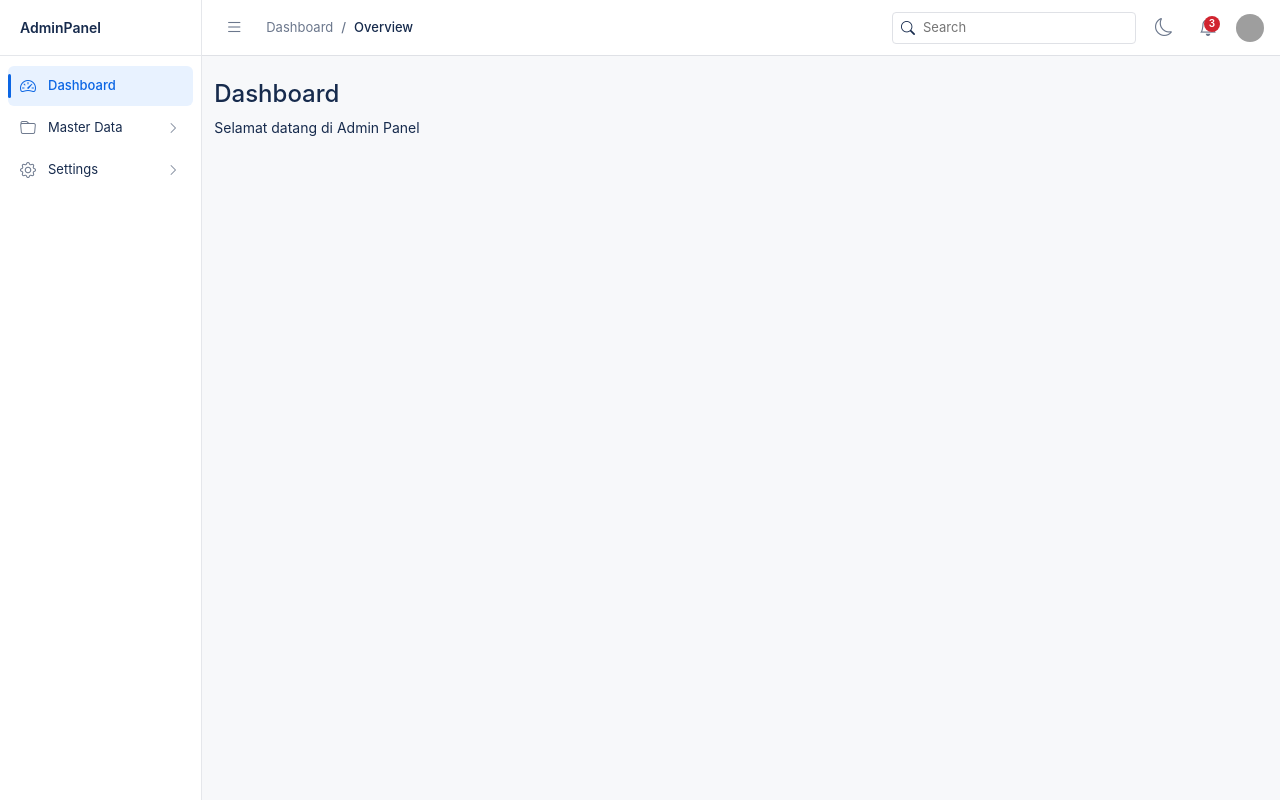
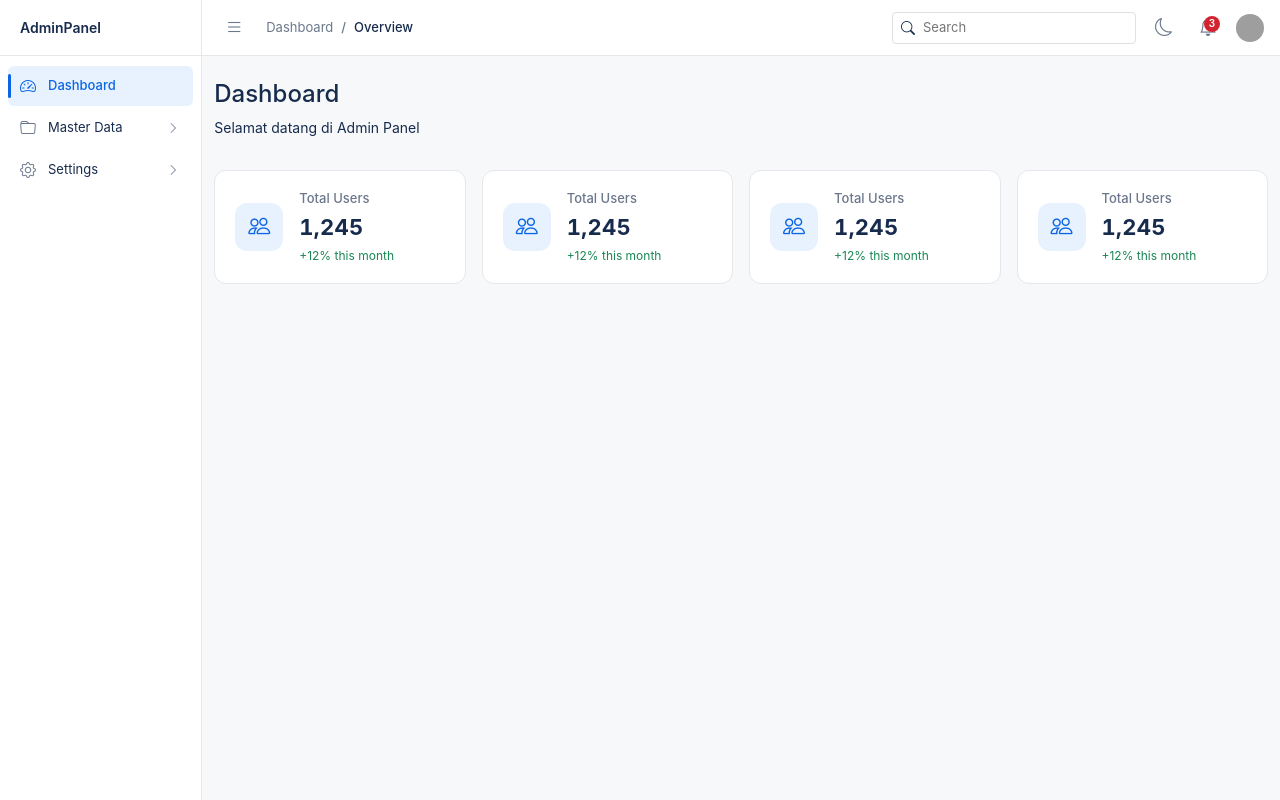
Before and after one commit to pinyink/learning-css, a PHP site: page /adminlte/index.html in a window 1280 px wide. Run offline with PHP 8.4, Linux system fonts and the light colour scheme; grey boxes are pictures that could not be loaded.

Commit message:
statistik card dengan animasi

```diff
--- a/admin/adminlte/assets/css/style.css
+++ b/admin/adminlte/assets/css/style.css
@@ -834,3 +871,127 @@ html[data-theme="dark"] {
 html.theme-transition #themeToggle i {
     transform: rotate(180deg);
 }
+
+/* Dashboard Cards */
+.dashboard-cards {
+    padding-top: 16px;
+}
+
+.stat-card {
+    border: 1px solid var(--color-border);
+    border-radius: 12px;
+    background: var(--bg-surface);
+}
+
+.stat-card:hover {
+    transform: translateY(-2px);
+    box-shadow: var(--shadow-sm);
+}
+
+/* Icon */
+.stat-icon {
+    width: 44px;
+    height: 44px;
+    border-radius: 10px;
+    display: flex;
+    align-items: center;
+    justify-content: center;
+}
+
+.stat-icon i {
+    font-size: 20px;
+}
+
+/* Content */
+.stat-content h6 {
+    font-size: 12px;
+    margin: 0;
+    color: var(--color-text-muted);
+    font-weight: 500;
+}
+
+.stat-content h3 {
+    margin: 4px 0;
+    font-size: 22px;
+    font-weight: 700;
+    color: var(--color-text);
+}
+
+.stat-desc {
+    font-size: 12px;
+}
+
+/* Soft colors */
+.bg-primary-soft {
+    background: var(--color-primary-soft);
+    color: var(--color-primary);
+}
+
+.bg-warning-soft {
+    background: #fff4e5;
+    color: #b76e00;
+}
+
+.bg-info-soft {
+    background: #e6f6ff;
+    color: #0174a7;
+}
+
+.bg-success-soft {
+    background: #e7f7ed;
+    color: #0f9d58;
+}
+
+/* Horizontal Stat Card */
+.stat-card.horizontal {
+    display: flex;
+    align-items: center;
+    gap: 16px;
+    padding: 18px 20px;
+    flex-direction: row;
+}
+
+/* Icon */
+.stat-card.horizontal .stat-icon {
+    width: 48px;
+    height: 48px;
+    border-radius: 12px;
+    flex-shrink: 0;
+}
+
+.stat-card.horizontal .stat-icon i {
+    font-size: 22px;
+}
+
+/* Content */
+.stat-card.horizontal .stat-content {
+    display: flex;
+    flex-direction: column;
+    gap: 2px;
+}
+
+.stat-label {
+    font-size: 13px;
+    color: var(--color-text-muted);
+    font-weight: 500;
+}
+
+.stat-value {
+    font-size: 22px;
+    font-weight: 700;
+    margin: 0;
+    color: var(--color-text);
+    font-variant-numeric: tabular-nums;
+    letter-spacing: 0.3px;
+}
+
+.stat-desc {
+    font-size: 12px;
+}
+
+@media (max-width: 576px) {
+    .stat-card.horizontal {
+        flex-direction: column;
+        align-items: flex-start;
+    }
+}
--- a/admin/adminlte/assets/js/app.js
+++ b/admin/adminlte/assets/js/app.js
@@ -143,3 +143,37 @@ themeToggle.on('click', function () {
     const current = html.attr('data-theme');
     setTheme(current === 'dark' ? 'light' : 'dark');
 });
+
+function animateCountUp(el) {
+    const target = parseInt(el.dataset.count, 10);
+    const duration = parseInt(el.dataset.duration || 1000, 10);
+
+    let start = 0;
+    const startTime = performance.now();
+
+    function easeOutCubic(t) {
+        return 1 - Math.pow(1 - t, 3);
+    }
+
+    function update(currentTime) {
+        const elapsed = currentTime - startTime;
+        const progress = Math.min(elapsed / duration, 1);
+        const eased = easeOutCubic(progress);
+
+        const value = Math.floor(eased * target);
+        el.textContent = value.toLocaleString();
+
+        if (progress < 1) {
+            requestAnimationFrame(update);
+        } else {
+            el.textContent = target.toLocaleString();
+        }
+    }
+
+    requestAnimationFrame(update);
+}
+
+document.addEventListener('DOMContentLoaded', () => {
+    document.querySelectorAll('.stat-value[data-count]')
+        .forEach(el => animateCountUp(el));
+});
--- a/admin/adminlte/index.html
+++ b/admin/adminlte/index.html
@@ -160,6 +160,81 @@
                 <h4>Dashboard</h4>
                 <p>Selamat datang di Admin Panel</p>
             </div>
+
+            <div class="container-fluid dashboard-cards">
+                <div class="row g-3">
+
+                    <!-- Card 1 -->
+                    <div class="col-xl-3 col-md-6">
+                        <div class="stat-card horizontal">
+                            <div class="stat-icon bg-primary-soft">
+                                <i class="bi bi-people"></i>
+                            </div>
+                            <div class="stat-content">
+                                <span class="stat-label">Total Users</span>
+                                <h3 class="stat-value" data-count="1245" data-duration="1200">
+                                    0
+                                </h3>
+                                <span class="stat-desc text-success">+12% this month</span>
+                            </div>
+                        </div>
+
+                    </div>
+
+                    <!-- Card 1 -->
+                    <div class="col-xl-3 col-md-6">
+                        <div class="stat-card horizontal">
+                            <div class="stat-icon bg-primary-soft">
+                                <i class="bi bi-people"></i>
+                            </div>
+                            <div class="stat-content">
+                                <span class="stat-label">Total Users</span>
+                                <h3 class="stat-value" data-count="1245" data-duration="1200">
+                                    0
+                                </h3>
+                                <span class="stat-desc text-success">+12% this month</span>
+                            </div>
+                        </div>
+
+                    </div>
+
+                    <!-- Card 1 -->
+                    <div class="col-xl-3 col-md-6">
+                        <div class="stat-card horizontal">
+                            <div class="stat-icon bg-primary-soft">
+                                <i class="bi bi-people"></i>
+                            </div>
+                            <div class="stat-content">
+                                <span class="stat-label">Total Users</span>
+                                <h3 class="stat-value" data-count="1245" data-duration="1200">
+                                    0
+                                </h3>
+                                <span class="stat-desc text-success">+12% this month</span>
+                            </div>
+                        </div>
+
+                    </div>
+
+                    <!-- Card 1 -->
+                    <div class="col-xl-3 col-md-6">
+                        <div class="stat-card horizontal">
+                            <div class="stat-icon bg-primary-soft">
+                                <i class="bi bi-people"></i>
+                            </div>
+                            <div class="stat-content">
+                                <span class="stat-label">Total Users</span>
+                                <h3 class="stat-value" data-count="1245" data-duration="1200">
+                                    0
+                                </h3>
+                                <span class="stat-desc text-success">+12% this month</span>
+                            </div>
+                        </div>
+
+                    </div>
+
+                </div>
+            </div>
+
         </div>
 
     </div>
```
Also changed, not shown: other parts of admin/adminlte/assets/css/style.css (+50 -13 lines).
